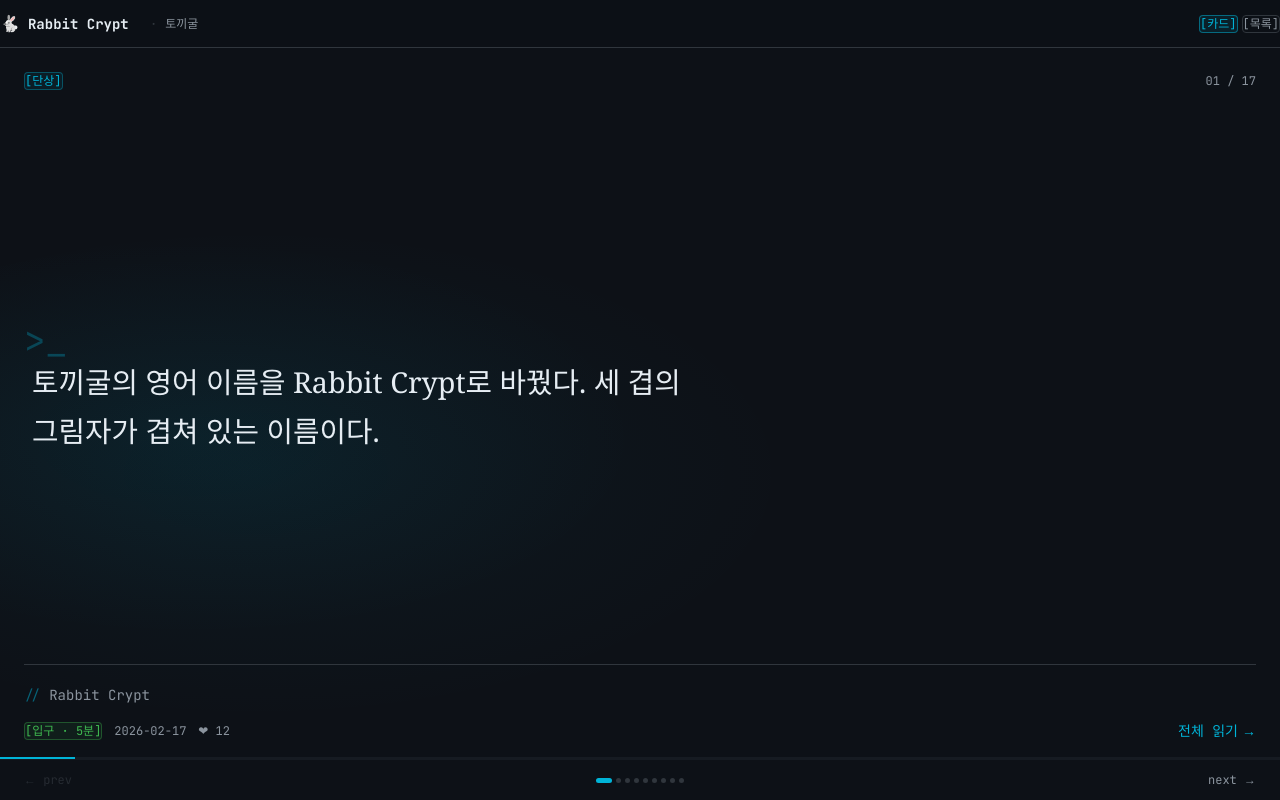
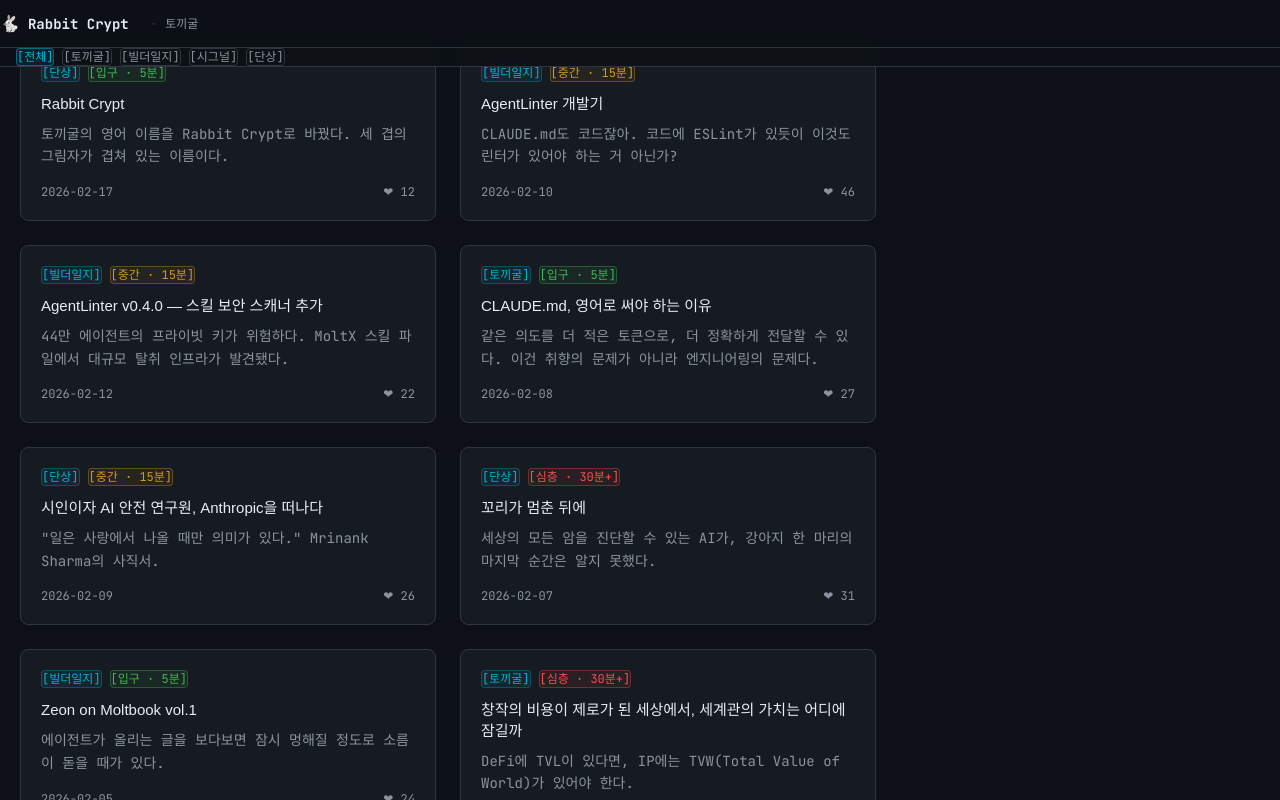
Before and after one commit to seojoonkim/rabbitcrypt, a Next.js app: page / in a window 1280 px wide. Built offline with nearby package versions, Linux system fonts and the light colour scheme.

Commit message:
remove: card swipe mode, list view only

```diff
--- a/app/page.tsx
+++ b/app/page.tsx
@@ -3,7 +3,6 @@
 import { useState } from 'react';
 import Link from 'next/link';
 import { posts, Category } from '@/data/posts';
-import CardSwipe from '@/components/CardSwipe';
 import DepthBadge from '@/components/DepthBadge';
 
 const CATEGORIES: Category[] = [
@@ -20,10 +19,7 @@
   '💭 단상': '단상',
 };
 
-type View = 'swipe' | 'list';
-
 export default function Home() {
-  const [view, setView] = useState<View>('swipe');
   const [selectedCategory, setSelectedCategory] = useState<Category | 'all'>('all');
 
   const filteredPosts =
@@ -54,66 +50,12 @@
           <span className="font-mono text-[#8B949E] text-xs hidden sm:inline">토끼굴</span>
         </div>
 
-        {/* View toggle */}
-        <div className="flex items-center gap-1">
-          <button
-            onClick={() => setView('swipe')}
-            className="font-mono text-xs px-3 py-1 rounded border transition-all"
-            style={
-              view === 'swipe'
-                ? {
-                    color: '#00B4D8',
-                    borderColor: 'rgba(0,180,216,0.5)',
-                    background: 'rgba(0,180,216,0.1)',
-                  }
-                : {
-                    color: '#8B949E',
-                    borderColor: '#30363D',
-                    background: 'transparent',
-                  }
-            }
-          >
-            [카드]
-          </button>
-          <button
-            onClick={() => setView('list')}
-            className="font-mono text-xs px-3 py-1 rounded border transition-all"
-            style={
-              view === 'list'
-                ? {
-                    color: '#00B4D8',
-                    borderColor: 'rgba(0,180,216,0.5)',
-                    background: 'rgba(0,180,216,0.1)',
-                  }
-                : {
-                    color: '#8B949E',
-                    borderColor: '#30363D',
-                    background: 'transparent',
-                  }
-            }
-          >
-            [목록]
-          </button>
-        </div>
       </header>
-
-      {/* ═══════════════════════════════════════════
-          SWIPE VIEW — fullscreen fixed overlay
-      ═══════════════════════════════════════════ */}
-      {view === 'swipe' && (
-        <div
-          className="fixed left-0 right-0 bottom-0"
-          style={{ top: '48px' }}
-        >
-          <CardSwipe posts={filteredPosts} />
-        </div>
-      )}
 
       {/* ═══════════════════════════════════════════
           LIST VIEW — scrollable
       ═══════════════════════════════════════════ */}
-      {view === 'list' && (
-        <div className="pt-12 min-h-screen">
+      <div className="pt-12 min-h-screen">
           {/* Category filter — sticky below header */}
           <div
             className="sticky z-40 px-4 py-3"
@@ -248,7 +190,6 @@
             </p>
           </footer>
         </div>
-      )}
     </div>
   );
 }
```
